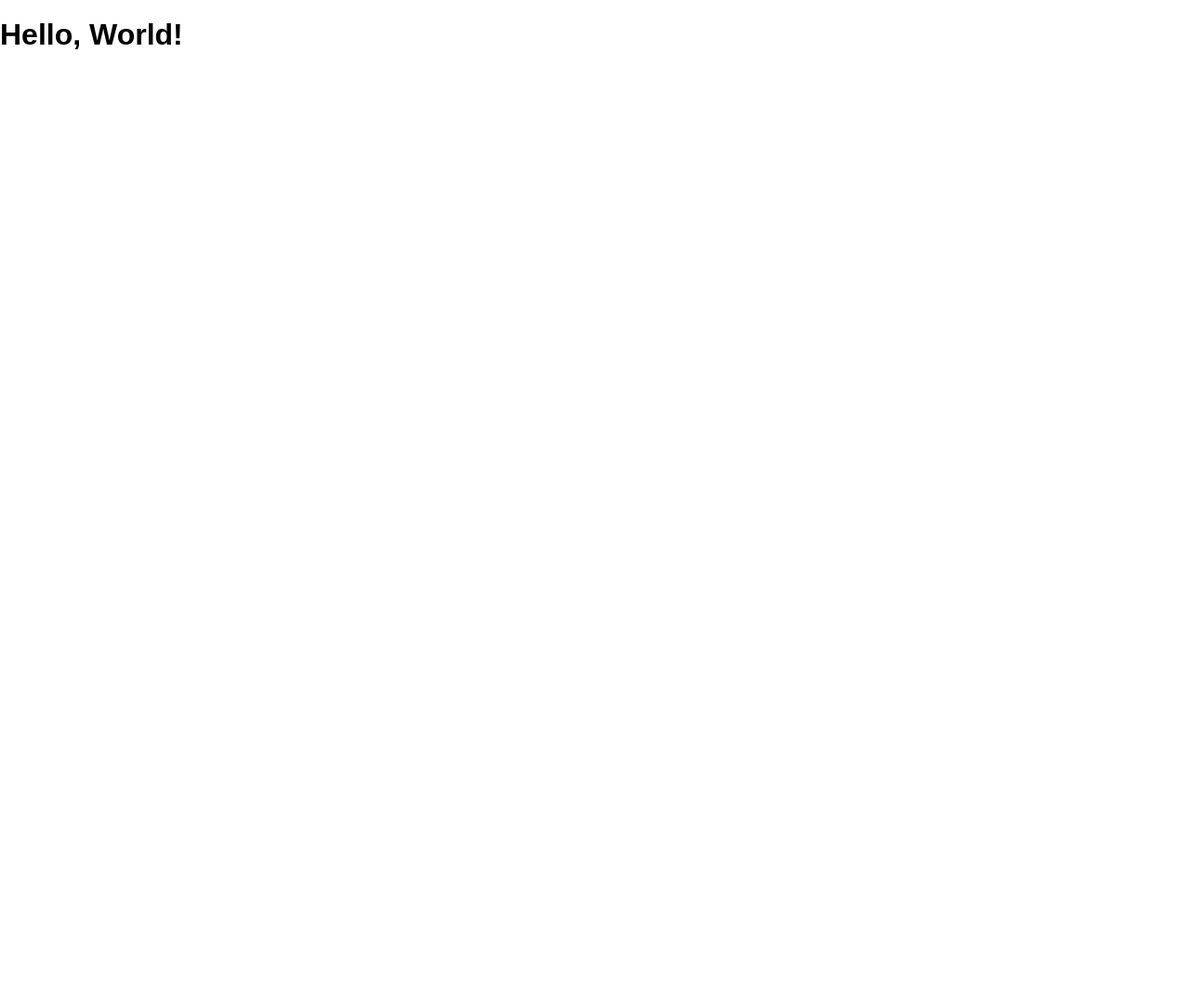
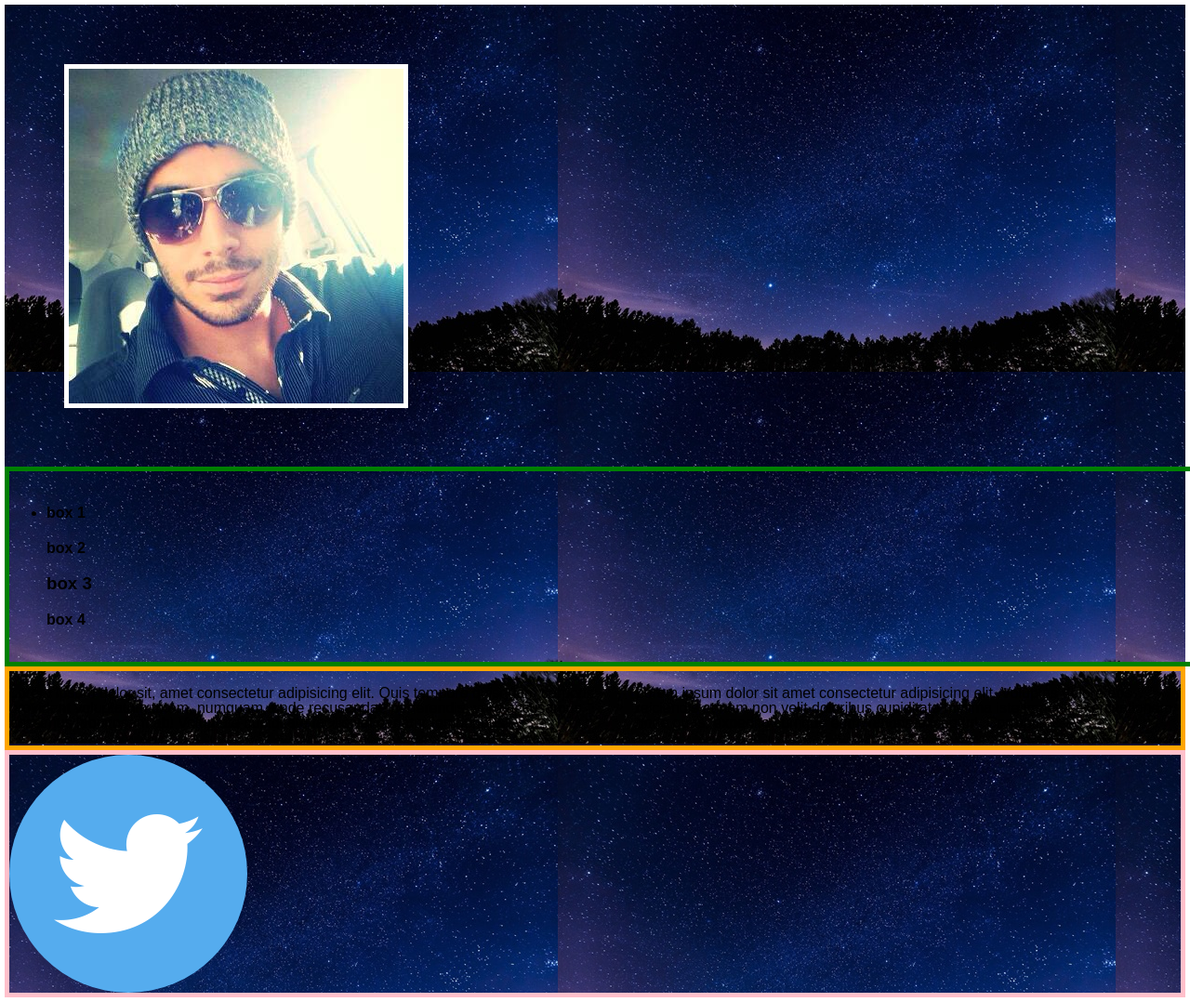
Before and after one commit to rckortiz/portfolio, a website: page public/index.html in a window 1280 px wide. Shown: the whole page at 93% size. Before the commit the page ends 821 px from the top, so only its background shows below. Drawn offline with Linux system fonts and the light colour scheme.

Commit message:
done with first pass

```diff
--- a/public/index.html
+++ b/public/index.html
@@ -1,13 +1,49 @@
 <!DOCTYPE html>
 <html>
   <head lang="en">
-    <meta charset="UTF-8">
-    <meta name="viewport" content="width=device-width, initial-scale=1">
+    <meta charset="UTF-8" />
+    <meta name="viewport" content="width=device-width, initial-scale=1" />
     <title>Portfolio</title>
-    <link rel="shortcut icon" href="/favicon.ico">
-    <link rel="stylesheet" href="/screen.css">
+    <link rel="shortcut icon" href="/favicon.ico" />
+    <link rel="stylesheet" href="/screen.css" />
   </head>
   <body>
-    <h1 class='hello-world'>Hello, World!</h1>
+    <div id="container">
+      <div id="header">
+        <img class="profile-photo" src="/images/profile-photo.jpg" />
+        <div>
+          <div id="content-bar">
+            <ul>
+              <li>
+                <h4>box 1</h4>
+                <h4>box 2</h4>
+                <h3>box 3</h3>
+                <h4>box 4</h4>
+              </li>
+            </ul>
+          </div>
+          <div class="articlebox">
+            <article class="article1">
+              <p>
+                Lorem ipsum dolor sit, amet consectetur adipisicing elit. Quis
+                tempore quisquam corporis provident voluptatum totam, numquam,
+                unde recusandae perferendis, vero accusamus possimus laboriosam
+                ab! Voluptate cupiditate facilis vel pariatur temporibus!
+              </p>
+            </article>
+            <p>
+              Lorem ipsum dolor sit amet consectetur adipisicing elit. Voluptas
+              dolore eos reiciendis et nam non velit doloribus cupiditate minima
+              iste impedit exercitationem unde quas, expedita cumque eum,
+              ratione excepturi. Corrupti.
+            </p>
+            <article class="article2"></article>
+          </div>
+          <div class="footer">
+            <img class='twitter-icon' src=/images/twitter-icon.jpg>
+          </div>
+        </div>
+      </div>
+    </div>
   </body>
 </html>
--- a/public/screen.css
+++ b/public/screen.css
@@ -9,4 +9,42 @@ html {
 body {
   margin: 0;
   min-height: 100%;
+  background-image: url(/images/starsatnight.jpg);
 }
+
+#container {
+  display: flex;
+  justify-content: center;
+  flex-direction: column;
+  margin: auto;
+  border: 5px solid white;
+}
+
+#header {
+}
+
+#content-bar {
+  display: flex;
+  border: 5px solid green;
+  width: 100%;
+}
+
+.profile-photo {
+  display: flex;
+  border: 5px solid white;
+  margin: 5%;
+}
+
+.articlebox {
+  display: flex;
+  border: 5px solid orange;
+}
+
+.footer {
+  display: flex;
+  border: 5px solid pink;
+}
+
+.twitter-icon {
+  border-radius: 50rem;
+}
```
Also changed, not shown: public/images/profile-photo.jpg (added), public/images/starsatnight.jpg (added), public/images/twitter-icon.jpg (added).
